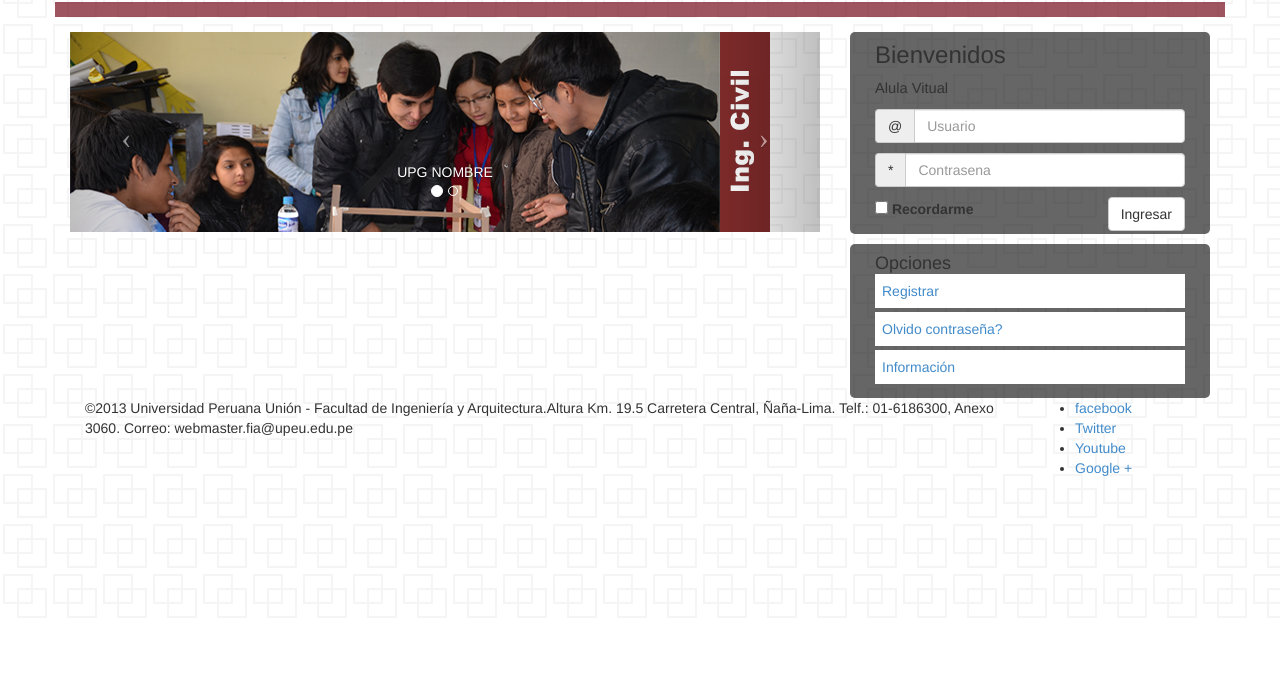
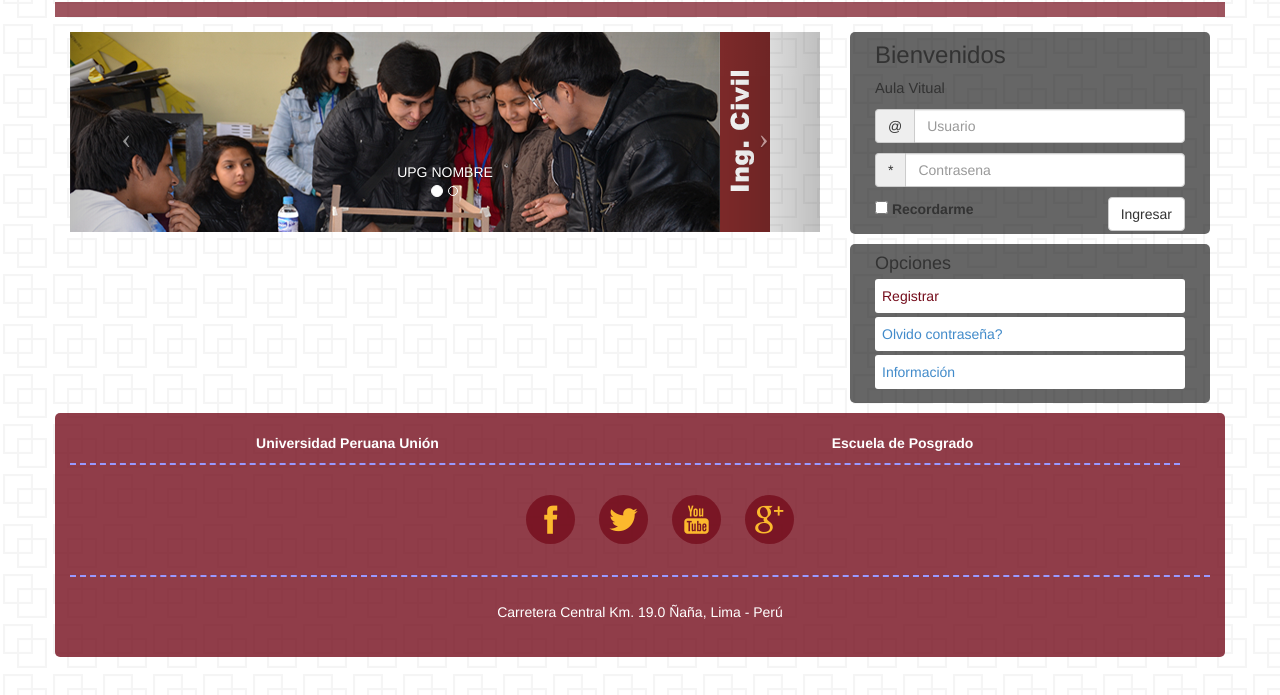
Before and after one commit to grupocova/moodleposgrado, a plain HTML site: page index.html in a window 1280 px wide. Shown: the part 179-874 px from the top of the page. Before the commit the page ends 800 px from the top, so only its background shows below. Drawn offline with Linux system fonts and the light colour scheme.

Commit message:
iconos sociales footer

```diff
--- a/assets/css/style.css
+++ b/assets/css/style.css
@@ -2,6 +2,16 @@
 
 /* CSS Document */
 
+@font-face {
+	font-family: 'iconos';
+	src:url('../fonts/icomoon.eot');
+	src:url('../fonts/icomoon.eot?#iefix') format('embedded-opentype'),
+		url('../fonts/icomoon.ttf') format('truetype'),
+		url('../fonts/icomoon.woff') format('woff'),
+		url('../fonts/icomoon.svg#icomoon') format('svg');
+	font-weight: normal;
+	font-style: normal;
+}
 
 body {
 	padding-top: 50px;
@@ -76,6 +86,10 @@ body {
 	font-weight: bold;
 }
 
+.slider-principal {
+	padding-bottom: 10px;
+}
+
 .login{
 	background-color: rgba(0,0,0,0.6);
 	border-radius: 5px;
@@ -96,9 +110,11 @@ body {
 	background-color: rgba(0,0,0,0.6);
 	border-radius: 5px;
 	padding: 10px 25px;
+	margin-bottom: 10px;
 }
 .opciones h4{
 	margin: 0;
+	padding-bottom: 5px;
 }
 .opciones ul{
 	margin: 0;
@@ -106,7 +122,109 @@ body {
 }
 .opciones ul li{
 	display: block;
+	border-radius: 3px;
 	background-color: rgba(255,255,255,1);
 	padding: 7px;
 	margin-bottom: 4px;
 }
+.opciones ul li .opc-registrar{
+	color: rgba(117, 13, 28, 1);
+	text-decoration: none;
+}
+.opciones ul li .opc-olvidopass{
+
+}
+.opciones ul li .opc-info{
+
+}
+
+.footer {
+	background-color: rgba(117,13,28,0.8);
+	border-radius: 5px;
+	margin-bottom: 10px;
+	padding: 10px 25px;
+
+}
+.footer li {
+	display: inline-block;
+	padding: 10px;
+}
+.footer .iconofacebook{
+	text-decoration: none;
+}
+.footer .iconofacebook:after{
+	color: #fcb92d;
+	content: "\e605";
+	font-family: "iconos";
+	font-size: 2.5em;
+	border-radius: 50%;
+	background: rgba(117,13,28,0.8);
+	padding: 0.2em 0.2em;
+}
+.footer .iconofacebook:hover:after{
+	color: #fff;
+}
+.footer .iconotwiter{
+	text-decoration: none;
+}
+.footer .iconotwiter:after{
+	color: #fcb92d;
+	content: "\e603";
+	font-family: "iconos";
+	font-size: 2.5em;
+	border-radius: 50%;
+	background: rgba(117,13,28,0.8);
+	padding: 0.2em 0.2em;
+}
+.footer .iconotwiter:hover:after{
+	color: #fff;
+}
+.footer .iconoyoutube{
+	text-decoration: none;
+}
+.footer .iconoyoutube:after{
+	color: #fcb92d;
+	content: "\e602";
+	font-family: "iconos";
+	font-size: 2.5em;
+	border-radius: 50%;
+	background: rgba(117,13,28,0.8);
+	padding: 0.2em 0.2em;
+}
+.footer .iconoyoutube:hover:after{
+	color: #fff;
+}
+.footer .iconogoogle{
+	text-decoration: none;
+}
+.footer .iconogoogle:after{
+	color: #fcb92d;
+	text-decoration: none;
+	content: "\e604";
+	font-family: "iconos";
+	font-size: 2.5em;
+	border-radius: 50%;
+	background: rgba(117,13,28,0.8);
+	padding: 0.2em 0.2em;
+}
+.footer .iconogoogle:hover:after{
+	color: #fff;
+}
+.footer .footer-epg{
+	padding: 10px 25px;
+	text-align: center;
+	color: rgb(255, 255, 255);
+	font-weight: bold;
+	border-bottom: 2px dashed #9999ff;
+
+}
+.footer .sociales{
+	padding: 10px 25px;
+	text-align: center;
+	border-bottom: 2px dashed #9999ff;
+}
+.footer .footer-informacion{
+	padding: 25px 25px;
+	text-align: center;
+	color: rgb(255, 255, 255);
+}
--- a/index.html
+++ b/index.html
@@ -4,6 +4,7 @@
 <title>Aula Virtual | FIA</title>
 
 <link rel="stylesheet" href="assets/css/style.css" />
+<link rel="stylesheet" type="text/css" href="assets/css/style-bryan.css">
 <link rel="stylesheet" href="bootstrap3/css/bootstrap.css" />
 </head>
 
@@ -59,7 +60,7 @@
   <section class="container contenido">
     <div class="row">
       <!-- slider -->
-      <div class="col-md-8 col-sm-12">
+      <div class="slider-principal col-md-8 col-sm-12">
         <div id="carousel-upgs" class="carousel slide upgs">
         <ol class="carousel-indicators">
           <li data-target="#carousel-upgs" data-slide-to="0" class="active"></li>
@@ -95,7 +96,7 @@
           <div class="col-sm-6 col-md-12 col-xs-12 ">
             <div class="login">
               <h4>Bienvenidos</h4>
-              <p>Alula Vitual</p>
+              <p>Aula Vitual</p>
               <form>
               <div class="input-group">
                 <span class="input-group-addon">@</span>
@@ -116,9 +117,9 @@
           <div class="opciones">
             <h4>Opciones</h4>
             <ul>
-              <li><a href="//fiavirtual.upeu.edu.pe/aulavirtual/login/signup.php" target="_blank">Registrar</a></li>
-              <li><a href="//fiavirtual.upeu.edu.pe/aulavirtual/login/forgot_password.php" target="_blank">Olvido contrase&ntilde;a?</a></li>
-              <li><a href="#">Información</a></li>
+              <li><a class="opc-registrar" href="//fiavirtual.upeu.edu.pe/aulavirtual/login/signup.php" target="_blank">Registrar</a></li>
+              <li><a class="opc-olvidopass" href="//fiavirtual.upeu.edu.pe/aulavirtual/login/forgot_password.php" target="_blank">Olvido contrase&ntilde;a?</a></li>
+              <li><a class="opc-info" href="#">Información</a></li>
             </ul>
           </div>
           </div>
@@ -127,18 +128,22 @@
     </div>
   </section>
 
-<footer class="">
-  <div class="container">
-    <div class="col-lg-10 creditos">
-      <p class="">&copy;2013 Universidad Peruana Uni&oacute;n - Facultad de Ingenier&iacute;a y Arquitectura.Altura Km. 19.5 Carretera Central, &Ntilde;a&ntilde;a-Lima. Telf.: 01-6186300, Anexo 3060. Correo: webmaster.fia@upeu.edu.pe </p>
+<footer class=" ">
+  <div class="container footer">
+    <div class="col-lg-12 creditos row">
+      <p class="col-lg-6 col-xs-6 footer-epg">Universidad Peruana Uni&oacute;n</p>
+      <p class="col-lg-6 col-xs-6 footer-epg">Escuela de Posgrado</p>
     </div>
-    <div class="col-lg-2 sociales">
+    <div class="col-lg-12 sociales">
       <ul>
-        <li><a href="//www.facebook.com/fia.upeu.lima" target="_blank">facebook</a></li>
-        <li><a href="//twitter.com/fiaupeu" target="_blank"><span>Twitter</span></a></li>
-        <li><a href="//www.youtube.com/fiaupeulima" target="_blank">Youtube</a></li>
-        <li><a href="//plus.google.com/u/0/108129689366628160334/posts" target="_blank">Google +</a></li>
+        <li><a class="iconofacebook" href="#" target="_blank"><span></span></a></li>
+        <li><a class="iconotwiter" href="#" target="_blank"><span></span></a></li>
+        <li><a class="iconoyoutube" href="#" target="_blank"><span></span></a></li>
+        <li><a class="iconogoogle" href="#" target="_blank"><span></span></a></li>
       </ul>
+    </div>
+    <div class=" col-lg-12 footer-informacion">
+      Carretera Central Km. 19.0 Ñaña, Lima - Perú
     </div>
   </div>
 </footer>
```
Also changed, not shown: assets/fonts/icomoon.ttf (added), assets/fonts/icomoon.woff (added), 2 other files.
